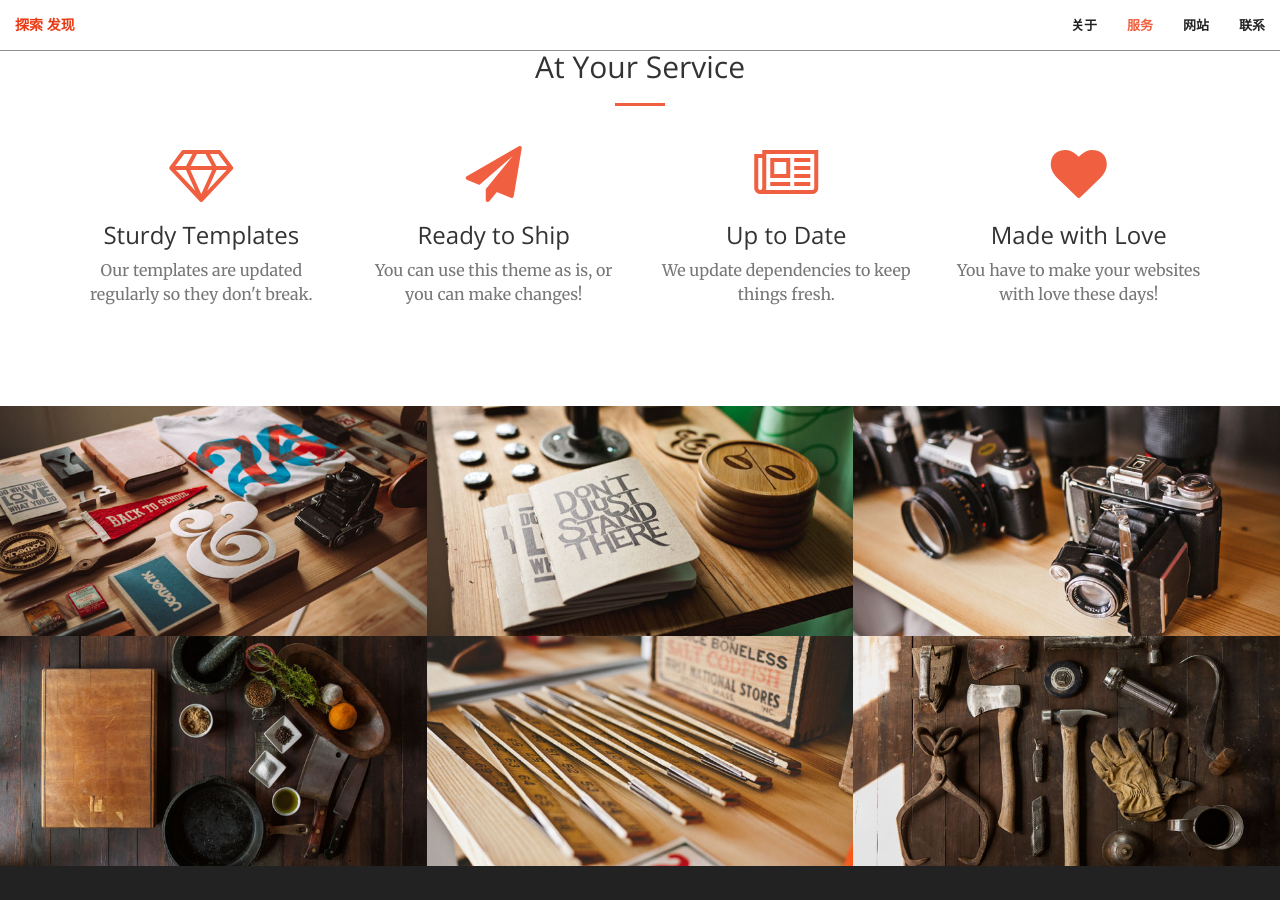
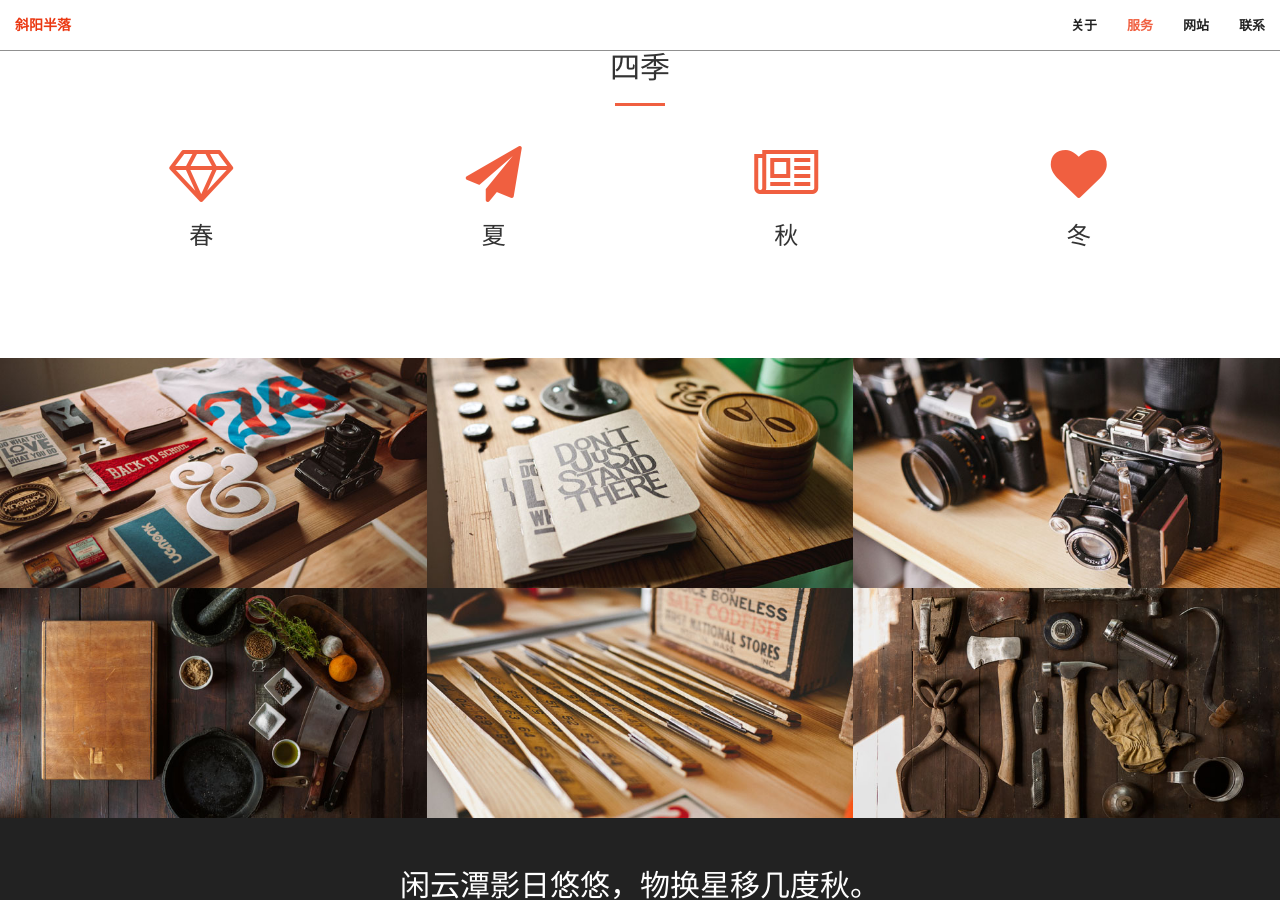
Before and after one commit to Rinaloving/Rinaloving.github.io, a Jekyll site: the page built from index.html, in a window 1280 px wide and 900 px high, scrolled down 1314 px. Built offline with Jekyll 4.4.1, drawn with Linux system fonts in a browser that asks for light colours; some of the changed text lies outside the part shown.

Commit message:
更新文字

```diff
--- a/_includes/contact.html
+++ b/_includes/contact.html
@@ -2,9 +2,9 @@
     <div class="container">
         <div class="row">
             <div class="col-lg-8 col-lg-offset-2 text-center">
-                <h2 class="section-heading">Let's Get In Touch!</h2>
+                <h2 class="section-heading">关于小站</h2>
                 <hr class="primary">
-                <p>Ready to start your next project with us? That's great! Give us a call or send us an email and we will get back to you as soon as possible!</p>
+                <p>@Copyright 2018    Product by Rinaloving</p>
             </div>
         <div class="col-lg-2 col-lg-offset-2 text-center">
             <a href="https://twitter.com/{{ site.twitter_username }}">
--- a/_includes/nav.html
+++ b/_includes/nav.html
@@ -8,7 +8,7 @@
                 <span class="icon-bar"></span>
                 <span class="icon-bar"></span>
             </button>
-            <a class="navbar-brand page-scroll" href="#page-top">探索 发现</a>
+            <a class="navbar-brand page-scroll" href="#page-top">斜阳半落</a>
         </div>
 
         <!-- Collect the nav links, forms, and other content for toggling -->
--- a/_includes/services.html
+++ b/_includes/services.html
@@ -2,7 +2,7 @@
     <div class="container">
         <div class="row">
             <div class="col-lg-12 text-center">
-                <h2 class="section-heading">At Your Service</h2>
+                <h2 class="section-heading">四季</h2>
                 <hr class="primary">
             </div>
         </div>
@@ -12,29 +12,29 @@
             <div class="col-lg-3 col-md-6 text-center">
                 <div class="service-box">
                     <i class="fa fa-4x fa-diamond wow bounceIn text-primary"></i>
-                    <h3>Sturdy Templates</h3>
-                    <p class="text-muted">Our templates are updated regularly so they don't break.</p>
+                    <h3>春</h3>
+                    <p class="text-muted"></p>
                 </div>
             </div>
             <div class="col-lg-3 col-md-6 text-center">
                 <div class="service-box">
                     <i class="fa fa-4x fa-paper-plane wow bounceIn text-primary" data-wow-delay=".1s"></i>
-                    <h3>Ready to Ship</h3>
-                    <p class="text-muted">You can use this theme as is, or you can make changes!</p>
+                    <h3>夏</h3>
+                    <p class="text-muted"></p>
                 </div>
             </div>
             <div class="col-lg-3 col-md-6 text-center">
                 <div class="service-box">
                     <i class="fa fa-4x fa-newspaper-o wow bounceIn text-primary" data-wow-delay=".2s"></i>
-                    <h3>Up to Date</h3>
-                    <p class="text-muted">We update dependencies to keep things fresh.</p>
+                    <h3>秋</h3>
+                    <p class="text-muted"></p>
                 </div>
             </div>
             <div class="col-lg-3 col-md-6 text-center">
                 <div class="service-box">
                     <i class="fa fa-4x fa-heart wow bounceIn text-primary" data-wow-delay=".3s"></i>
-                    <h3>Made with Love</h3>
-                    <p class="text-muted">You have to make your websites with love these days!</p>
+                    <h3>冬</h3>
+                    <p class="text-muted"></p>
                 </div>
             </div>
         </div>
```
Also changed, not shown: _includes/portfolio.html (+10 -10 lines).
